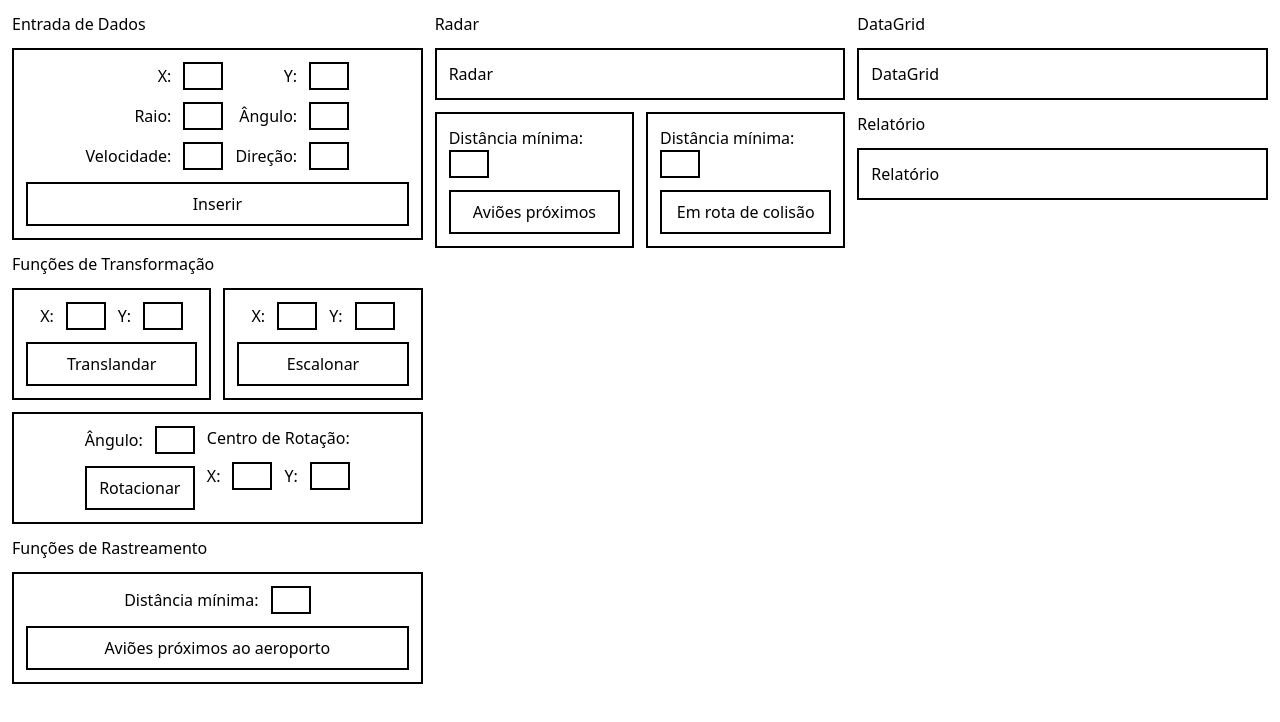
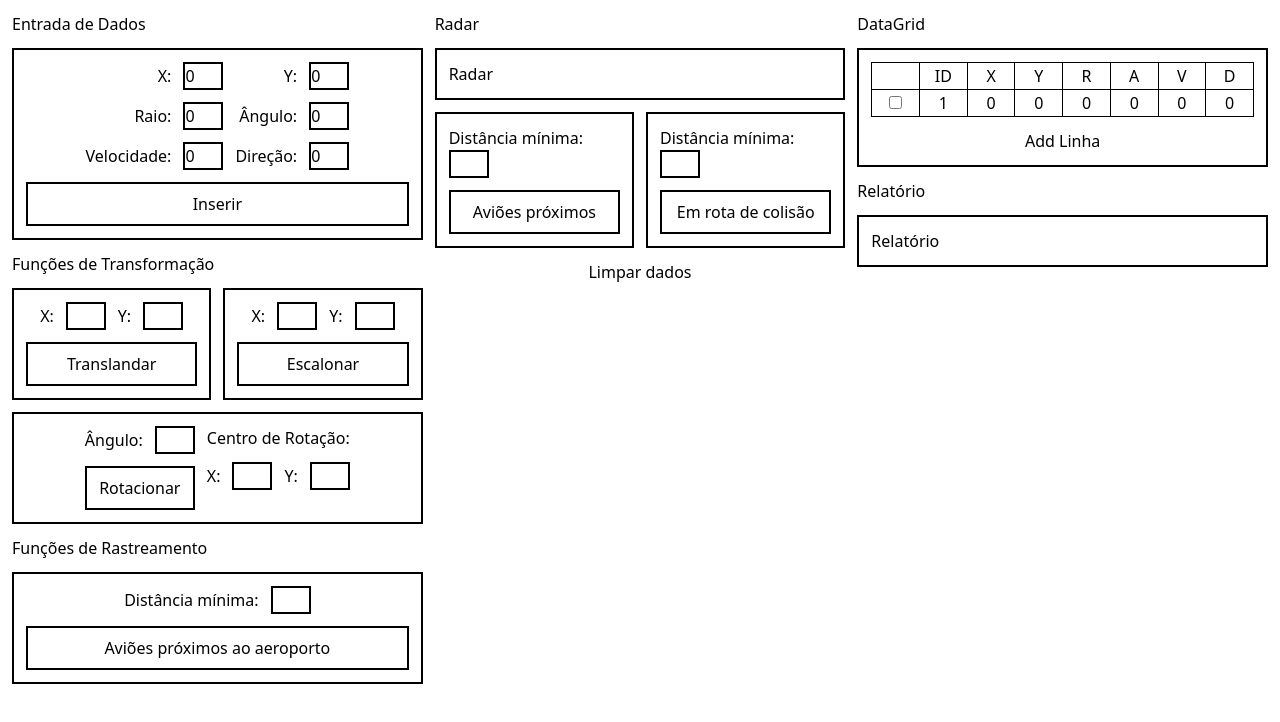
Before and after one commit to LucasSeraf1m/Radar-Avioes, an Angular app in the folder radar-avioes/: page / in a window 1280 px wide. Both pictures are taken after a click on the button "Inserir". Shown: the top 722 px of the page. Built offline with nearby package versions, Linux system fonts and the light colour scheme.

Commit message:
implementa logica de dataGrid e entrada de dados

```diff
--- /dev/null
+++ b/radar-avioes/src/app/Services/data-grid.service.ts
@@ -0,0 +1,20 @@
+import { Injectable } from '@angular/core';
+
+@Injectable({
+  providedIn: 'root'
+})
+export class DataGridService {
+  private data: { ID: number; X: number; Y: number; R: number; A: number; V: number; D: number }[] = [];
+
+  getLinhas() {
+    return this.data;
+  }
+
+  addLinha(newLinha: { ID: number; X: number; Y: number; R: number; A: number; V: number; D: number }) {
+    this.data.push(newLinha);
+  }
+
+  limparDados() {
+    this.data = [];
+  }
+}
--- a/radar-avioes/src/app/app.component.html
+++ b/radar-avioes/src/app/app.component.html
@@ -24,6 +24,8 @@
       <app-funcao-avioes-prox class="w-full"></app-funcao-avioes-prox>
       <app-funcao-rota-colisao class="w-full"></app-funcao-rota-colisao>
     </div>
+
+    <button (click)="limparDados()">Limpar dados</button>
   </div>
 
   <div class="flex flex-col w-full gap-3">
--- a/radar-avioes/src/app/app.component.ts
+++ b/radar-avioes/src/app/app.component.ts
@@ -1,4 +1,5 @@
 import { Component } from '@angular/core';
+import { DataGridService } from './Services/data-grid.service';
 
 @Component({
   selector: 'app-root',
@@ -7,4 +8,10 @@
 })
 export class AppComponent {
   title = 'radar-avioes';
+
+  constructor(private dataGridService: DataGridService) {}
+
+  limparDados() {
+    this.dataGridService.limparDados();
+  }
 }
--- a/radar-avioes/src/app/app.module.ts
+++ b/radar-avioes/src/app/app.module.ts
@@ -13,6 +13,7 @@
 import { RadarComponent } from './radar/radar.component';
 import { DataGridComponent } from './data-grid/data-grid.component';
 import { RelatorioComponent } from './relatorio/relatorio.component';
+import { FormsModule } from '@angular/forms';
 
 @NgModule({
   declarations: [
@@ -30,7 +31,8 @@
   ],
   imports: [
     BrowserModule,
-    AppRoutingModule
+    AppRoutingModule,
+    FormsModule
   ],
   providers: [],
   bootstrap: [AppComponent]
--- a/radar-avioes/src/app/data-grid/data-grid.component.css
+++ b/radar-avioes/src/app/data-grid/data-grid.component.css
@@ -0,0 +1,12 @@
+th, td {
+  width: 2.5rem;
+  border-width: 1px;
+  --tw-border-opacity: 1;
+  border-color: rgb(0 0 0 / var(--tw-border-opacity));
+  font-weight: 400;
+}
+
+input {
+  width: 100%;
+  text-align: center;
+}
--- a/radar-avioes/src/app/data-grid/data-grid.component.html
+++ b/radar-avioes/src/app/data-grid/data-grid.component.html
@@ -1,3 +1,29 @@
-<div class="size-full border-2 border-black gap-3 p-3">
-  <p>DataGrid</p>
+<div class="flex flex-col size-full border-2 border-black gap-3 p-3">
+  <table>
+    <thead>
+      <tr>
+        <th></th>
+        <th>ID</th>
+        <th>X</th>
+        <th>Y</th>
+        <th>R</th>
+        <th>A</th>
+        <th>V</th>
+        <th>D</th>
+      </tr>
+    </thead>
+    <tbody>
+      <tr *ngFor="let linha of linhas; let i = index">
+        <td><input type="checkbox"></td>
+        <td><input [(ngModel)]="linha.ID" /></td>
+        <td><input [(ngModel)]="linha.X" /></td>
+        <td><input [(ngModel)]="linha.Y" /></td>
+        <td><input [(ngModel)]="linha.R" /></td>
+        <td><input [(ngModel)]="linha.A" /></td>
+        <td><input [(ngModel)]="linha.V" /></td>
+        <td><input [(ngModel)]="linha.D" /></td>
+      </tr>
+    </tbody>
+  </table>
+  <button (click)="addLinha()">Add Linha</button>
 </div>
--- a/radar-avioes/src/app/data-grid/data-grid.component.ts
+++ b/radar-avioes/src/app/data-grid/data-grid.component.ts
@@ -1,4 +1,5 @@
 import { Component } from '@angular/core';
+import { DataGridService } from '../Services/data-grid.service';
 
 @Component({
   selector: 'app-data-grid',
@@ -7,4 +8,20 @@
 })
 export class DataGridComponent {
 
+  constructor(private dataGridService: DataGridService) {}
+
+  linhas: { ID: number; X: number; Y: number; R: number; A: number; V: number; D: number }[] = [
+    { ID: 0, X: 0, Y: 0, R: 0, A: 0, V: 0, D: 0 }
+  ];
+
+  ngOnInit() {
+    this.linhas = this.dataGridService.getLinhas();
+  }
+
+  addLinha() {
+    const idNovo = this.linhas.length ? Math.max(...this.linhas.map(row => row.ID)) + 1 : 1;
+    const newLinha = { ID: idNovo, X: 0, Y: 0, R: 0, A: 0, V: 0, D: 0 };
+    this.dataGridService.addLinha(newLinha);
+    this.linhas = this.dataGridService.getLinhas();
+  }
 }
--- a/radar-avioes/src/app/entrada-de-dados/entrada-de-dados.component.html
+++ b/radar-avioes/src/app/entrada-de-dados/entrada-de-dados.component.html
@@ -3,36 +3,36 @@
     <div class="flex flex-col items-end gap-3">
       <div>
         <label class="mr-3">X:</label>
-        <input class="w-10 border-2 border-black" type="number">
+        <input class="w-10 border-2 border-black" type="number" [(ngModel)]="X">
       </div>
 
       <div>
         <label class="mr-3">Raio:</label>
-        <input class="w-10 border-2 border-black" type="number">
+        <input class="w-10 border-2 border-black" type="number" [(ngModel)]="Raio">
       </div>
 
       <div>
         <label class="mr-3">Velocidade:</label>
-        <input class="w-10 border-2 border-black" type="number">
+        <input class="w-10 border-2 border-black" type="number" [(ngModel)]="Velocidade">
       </div>
     </div>
 
     <div class="flex flex-col items-end gap-3">
       <div>
         <label class="mr-3">Y:</label>
-        <input class="w-10 border-2 border-black" type="number">
+        <input class="w-10 border-2 border-black" type="number" [(ngModel)]="Y">
       </div>
 
       <div>
         <label class="mr-3">Ângulo:</label>
-        <input class="w-10 border-2 border-black" type="number">
+        <input class="w-10 border-2 border-black" type="number" [(ngModel)]="Angulo">
       </div>
 
       <div>
         <label class="mr-3">Direção:</label>
-        <input class="w-10 border-2 border-black" type="number">
+        <input class="w-10 border-2 border-black" type="number" [(ngModel)]="Direcao">
       </div>
     </div>
   </div>
-  <button class="border-2 border-black p-2 w-full">Inserir</button>
+  <button class="border-2 border-black p-2 w-full" (click)="addLinha()">Inserir</button>
 </div>
--- a/radar-avioes/src/app/entrada-de-dados/entrada-de-dados.component.ts
+++ b/radar-avioes/src/app/entrada-de-dados/entrada-de-dados.component.ts
@@ -1,4 +1,5 @@
 import { Component } from '@angular/core';
+import { DataGridService } from '../Services/data-grid.service';
 
 @Component({
   selector: 'app-entrada-de-dados',
@@ -6,5 +7,30 @@
   styleUrls: ['./entrada-de-dados.component.css']
 })
 export class EntradaDeDadosComponent {
+  constructor(private dataGridService: DataGridService) {}
 
+  X: number = 0;
+  Y: number = 0;
+  Raio: number = 0;
+  Angulo: number = 0;
+  Velocidade: number = 0;
+  Direcao: number = 0;
+
+  addLinha() {
+    // Cria um novo objeto linha com os form values e add na service
+    const novaLinha = {
+      ID: this.dataGridService.getLinhas().length + 1,
+      X: this.X,
+      Y: this.Y,
+      R: this.Raio,
+      A: this.Angulo,
+      V: this.Velocidade,
+      D: this.Direcao
+    };
+
+    this.dataGridService.addLinha(novaLinha);
+
+    // Reseta os valores dos campos
+    this.X = this.Y = this.Raio = this.Angulo = this.Velocidade = this.Direcao = 0;
+  }
 }
```
